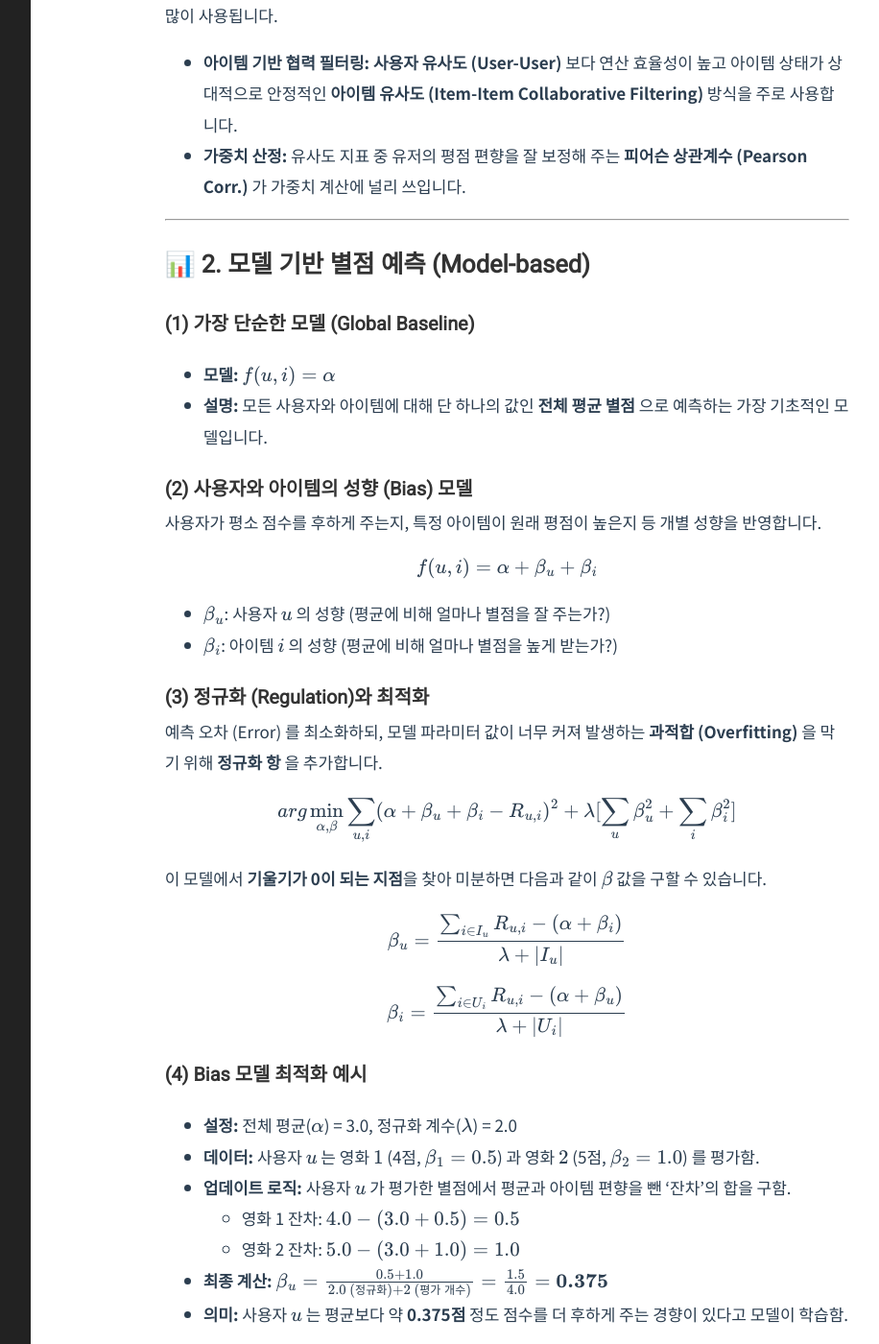
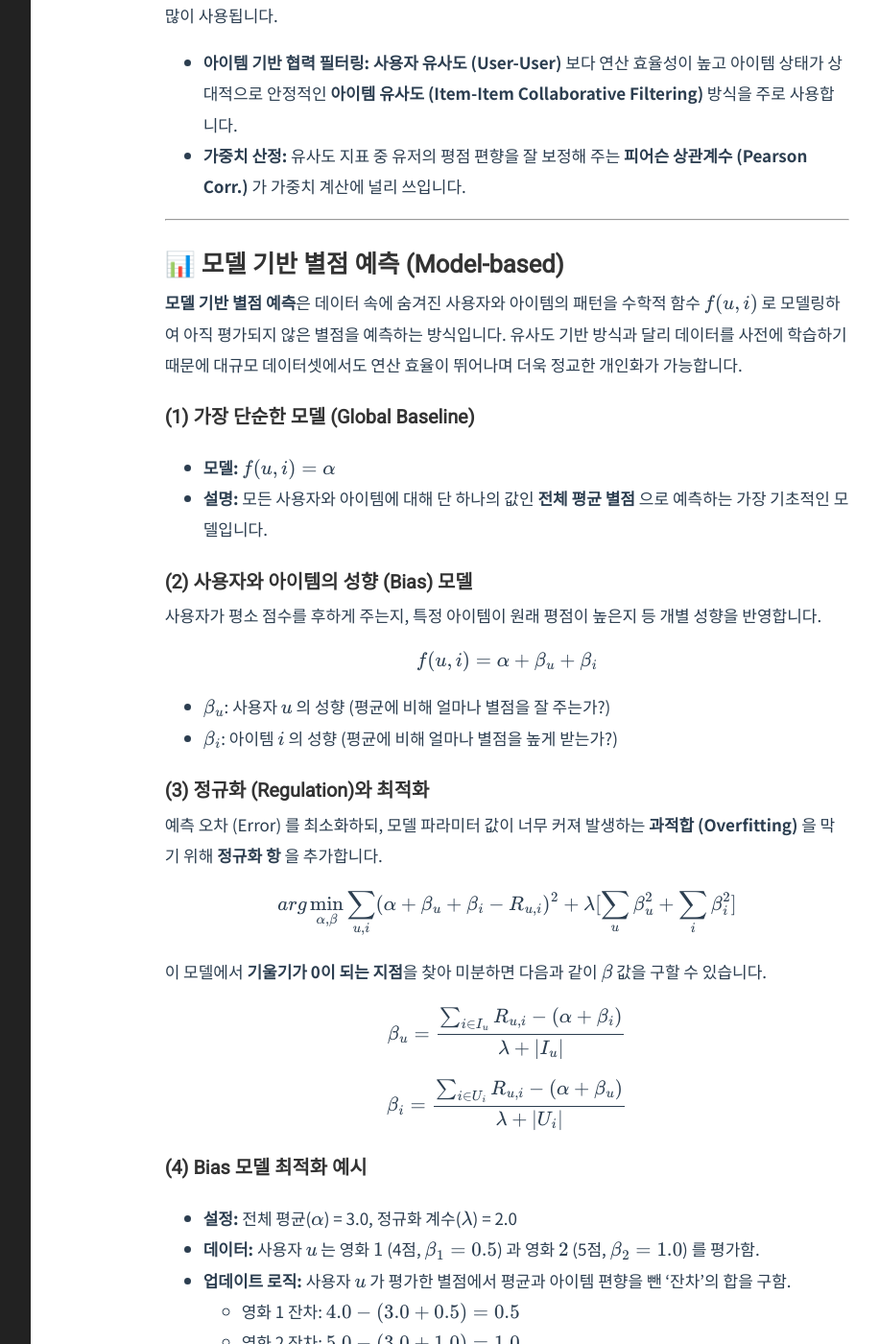
Before and after one commit to Youngjun-CV/Youngjun-CV.github.io, a Jekyll site: the page built from _posts/recommender system/2026-03-19-rating-prediction.markdown, in a window 1280 px wide and 1400 px high, scrolled down 1133 px. Shown: the whole window at 96% size, without its empty margins (268-1184 px from the left). Built offline with Jekyll 4.4.1, drawn with Linux system fonts in a browser that asks for light colours; formulas are drawn with MathJax 3; some of the changed text lies outside the part shown.

Commit message:
Update 2026-03-19-rating-prediction.markdown

```diff
--- a/_posts/recommender system/2026-03-19-rating-prediction.markdown
+++ b/_posts/recommender system/2026-03-19-rating-prediction.markdown
@@ -34,7 +34,8 @@ $$r_{xi} = \frac{\sum_{j \in N} s_{ij} \times r_{xj}}{\sum_{j \in N} |s_{ij}|}$$
 
 ---
 
-## 📊 2. 모델 기반 별점 예측 (Model-based)
+## 📊 모델 기반 별점 예측 (Model-based)
+**모델 기반 별점 예측**은 데이터 속에 숨겨진 사용자와 아이템의 패턴을 수학적 함수 $f(u,i)$ 로 모델링하여 아직 평가되지 않은 별점을 예측하는 방식입니다. 유사도 기반 방식과 달리 데이터를 사전에 학습하기 때문에 대규모 데이터셋에서도 연산 효율이 뛰어나며 더욱 정교한 개인화가 가능합니다.
 
 ### (1) 가장 단순한 모델 (Global Baseline)
 * **모델:**
```
Also changed, not shown: other parts of _posts/recommender system/2026-03-19-rating-prediction.markdown (+1 -1 lines).
